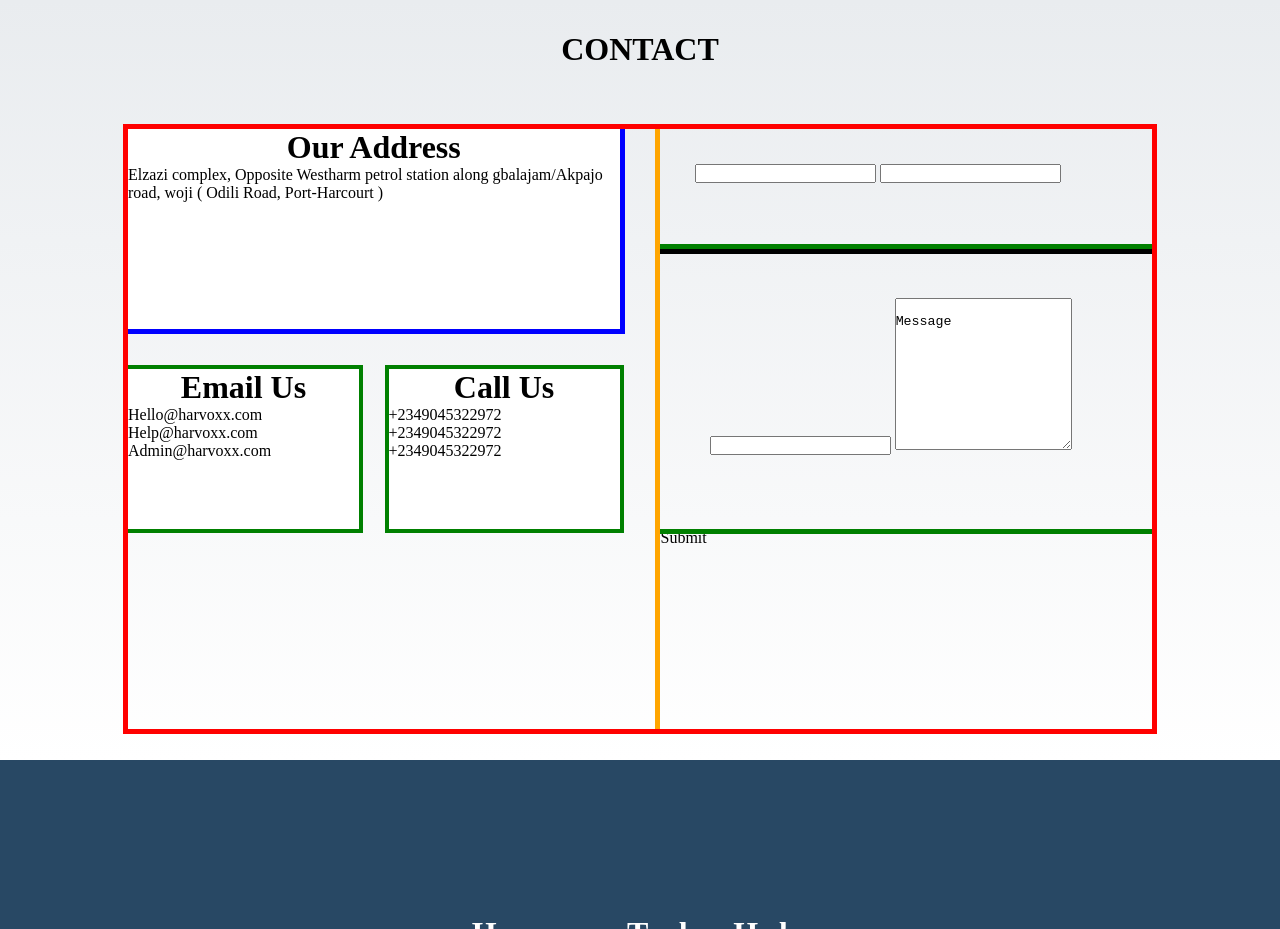
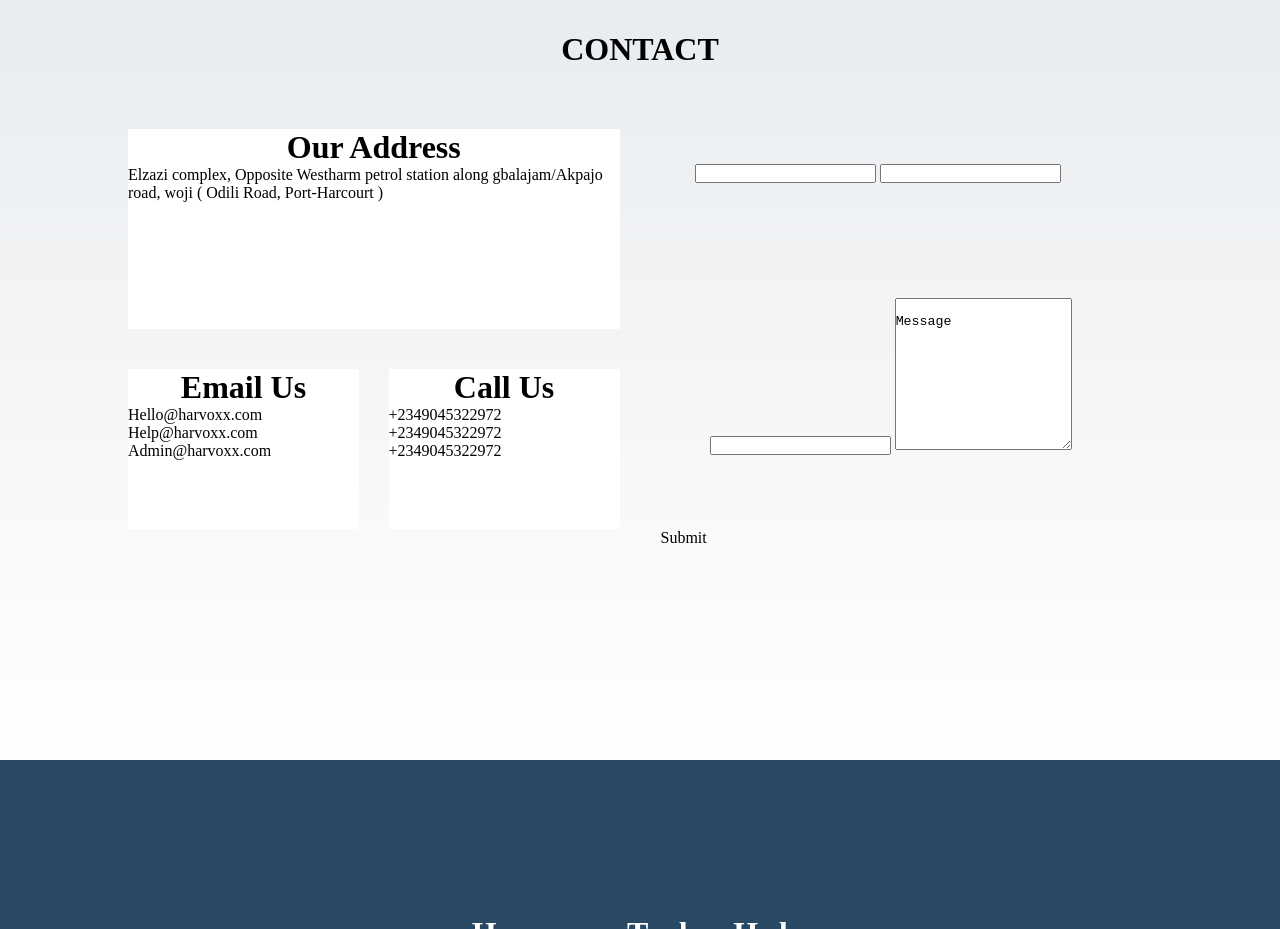
Before and after one commit to Esther-Abatakure/Havoxx-clone, a plain HTML site: page index.html in a window 1280 px wide. Shown: the part 4680-5609 px from the top of the page. Drawn offline with Linux system fonts and the light colour scheme.

Commit message:
remove all outlines from the forth section

```diff
--- a/style/style.css
+++ b/style/style.css
@@ -392,7 +392,7 @@ main .main-right {
 }
 .fourth-section-first-div {
   height: 75vh;
-  outline: 5px red solid;
+  /* outline: 5px red solid; */
   width: 80%;
   display: flex;
   justify-content: space-between;
@@ -406,7 +406,7 @@ main .main-right {
   justify-content: space-between;
 }
 .fourth-section-first-child .fourth-section-top-right {
-  outline: 5px blue solid;
+  /* outline: 5px blue solid; */
   min-height: 25vh;
   background-color: #fff;
 }
@@ -418,19 +418,19 @@ main .main-right {
 }
 .fourth-section-bottom-right > div {
   width: 47%;
-  outline: 4px green solid;
+  /* outline: 4px green solid; */
   height: 20vh;
   background-color: #fff;
 }
 
 .fourth-section-second-child {
-  outline: 5px orange solid;
+  /* outline: 5px orange solid; */
   display: flex;
   flex-direction: column;
   justify-content: space-between;
 }
 .fourth-section-second-child-div1 {
-  outline: black 5px solid;
+  /* outline: black 5px solid; */
   height: 15vh;
   width: 100%;
   padding: 35px;
@@ -440,7 +440,7 @@ main .main-right {
 }
 .fourth-section-second-child-div2 {
   height: 35vh;
-  outline: 5px green solid;
+  /* outline: 5px green solid; */
   padding: 10%;
   /* display: flex; */
   /* flex-direction: row; */
```
Also changed, not shown: index.html (+2 -0 lines).
